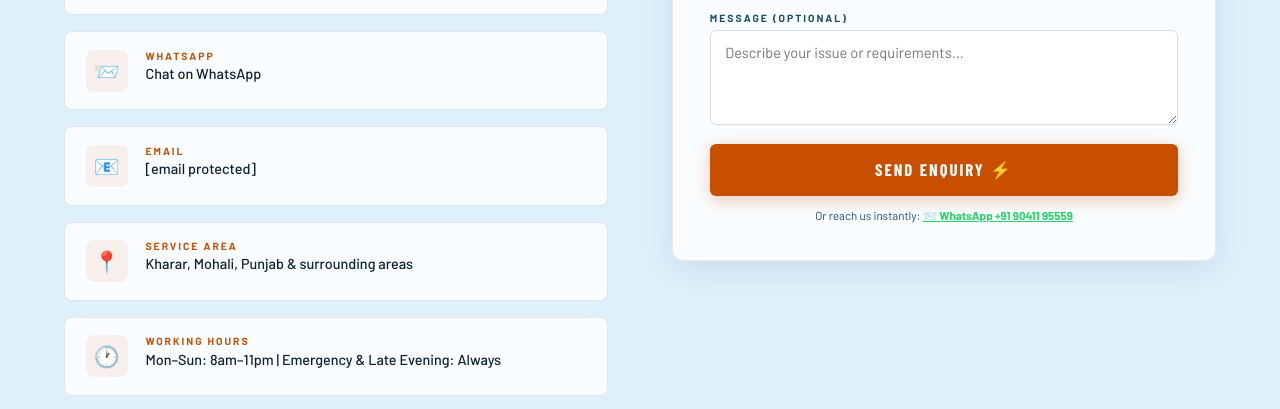
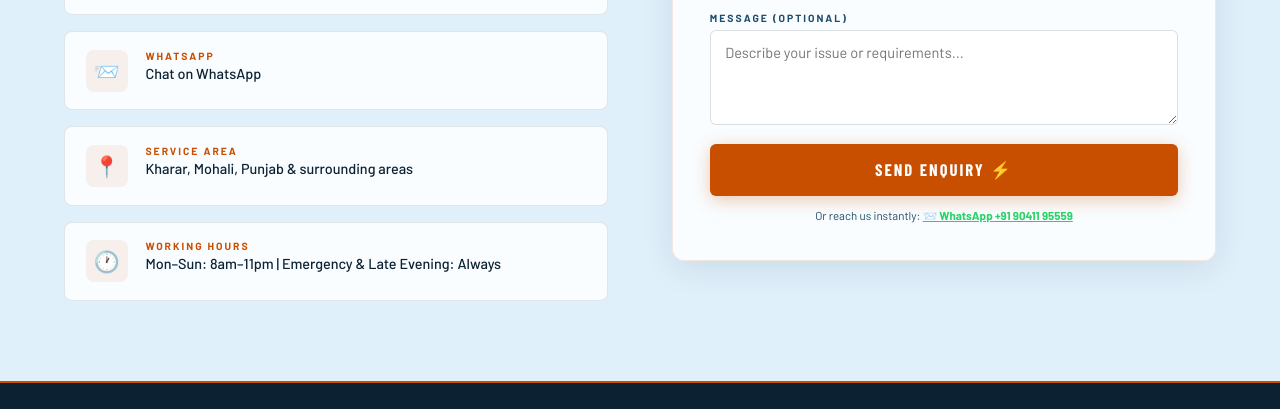
Before and after one commit to varindernoto-cloud/tech-house, a plain HTML site: page index.html in a window 1280 px wide. Shown: the part 4280-4689 px from the top of the page. Drawn offline with nearby package versions, Linux system fonts and the light colour scheme.

Commit message:
Add files via upload

```diff
--- a/index.html
+++ b/index.html
@@ -44,7 +44,6 @@
   "description": "Professional electrician, AC washing, RO repair, and CCTV installation in Kharar, Punjab. Available 24/7 including late evening.",
   "url": "https://www.techhouse.com",
   "telephone": "+91-90411-95559",
-  "email": "varinder_virk@yahoo.com",
   "address": {"@type": "PostalAddress","addressLocality": "Kharar","addressRegion": "Punjab","addressCountry": "IN"},
   "geo": {"@type": "GeoCoordinates","latitude": "30.7469","longitude": "76.6451"},
   "priceRange": "Rs Rs",
@@ -420,13 +419,7 @@ footer{background:var(--dark);padding:3rem 5% 2rem;border-top:2px solid var(--or
           <div class="ci-val"><a href="https://wa.me/919041195559" target="_blank">Chat on WhatsApp</a></div>
         </div>
       </div>
-      <div class="ci">
-        <div class="ci-ico">&#128231;</div>
-        <div>
-          <div class="ci-lbl">Email</div>
-          <div class="ci-val"><a href="/cdn-cgi/l/email-protection#681e091a01060c0d1a371e011a03281109000707460b0705"><span class="__cf_email__" data-cfemail="cdbbacbfa4a3a9a8bf92bba4bfa68db4aca5a2a2e3aea2a0">[email&#160;protected]</span></a></div>
-        </div>
-      </div>
+
       <div class="ci">
         <div class="ci-ico">&#128205;</div>
         <div>
```
